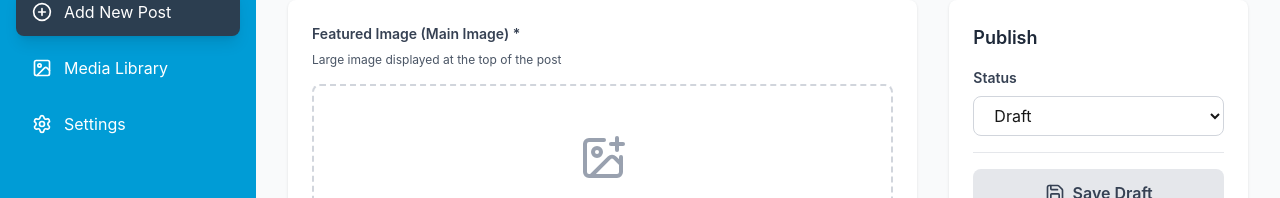
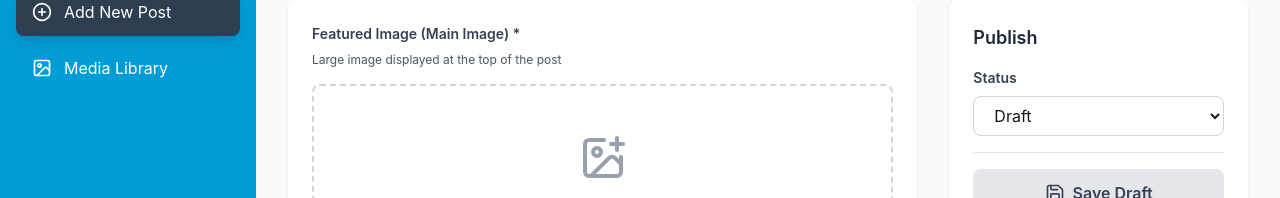
Before and after one commit to Shakeeb-Codes/ISRC-admin-panel, a Next.js app: page /admin/posts/new in a window 1280 px wide. Shown: the part 245-443 px from the top of the page. Built offline with nearby package versions, Linux system fonts and the light colour scheme; sample sign-in values are in the browser's storage.

Commit message:
UI changes

```diff
--- a/components/admin/Sidebar.jsx
+++ b/components/admin/Sidebar.jsx
@@ -8,7 +8,6 @@ import {
   FileText,
   PlusCircle,
   Image,
-  Settings,
   LogOut,
 } from "lucide-react";
 
@@ -20,7 +19,6 @@ export default function Sidebar() {
     { href: "/admin/posts", label: "Posts", icon: FileText },
     { href: "/admin/posts/new", label: "Add New Post", icon: PlusCircle },
     { href: "/admin/media", label: "Media Library", icon: Image },
-    { href: "/admin/settings", label: "Settings", icon: Settings },
   ];
 
   const handleLogout = () => {
```
